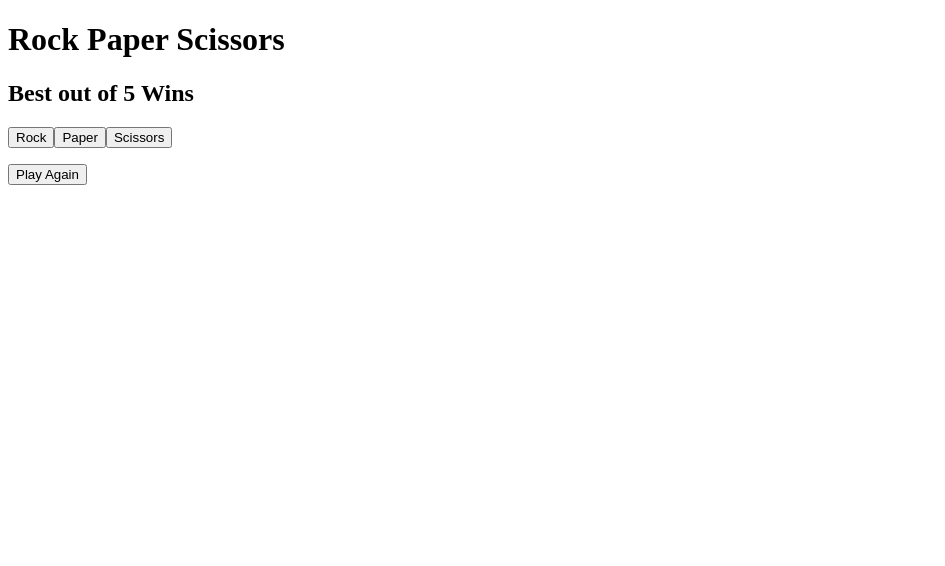
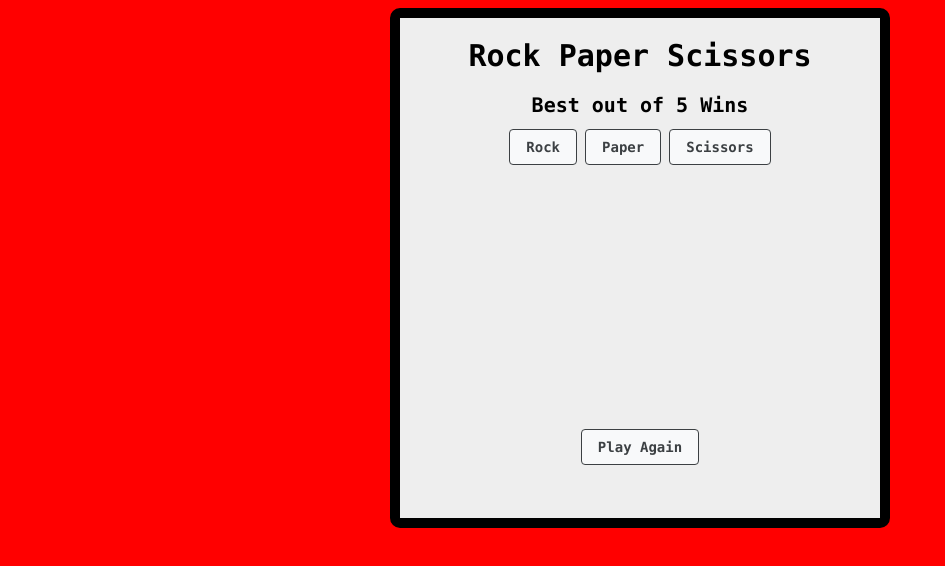
Before and after one commit to bigherve/project_rock_paper_scissors_2.0, a plain HTML site: page index.html in a window 1280 px wide. Shown: the whole page, without its empty margins (0-945 px from the left). Drawn offline with Linux system fonts and the light colour scheme.

Commit message:
Add some needed style in the styyle.css file

```diff
--- a/index.html
+++ b/index.html
@@ -13,7 +13,7 @@
     <div id="container">
         <div id="header">
             <h1 id="headline">Rock Paper Scissors</h1>
-            <h2>Best out of 5 Wins</h2>
+            <h2 id="headline2">Best out of 5 Wins</h2>
         </div>
 
         <div id="btns">
--- a/script.js
+++ b/script.js
@@ -12,6 +12,10 @@ function getPcChoice() {
 function disableButtons() {
     buttons.forEach((off) => {
         off.disabled = true;
+    });
+
+    buttons.forEach((btn) => {
+        btn.style.color = '#f8f9fa';
     });
 }
 
--- a/style.css
+++ b/style.css
@@ -0,0 +1,67 @@
+* {
+    font-family: monaco;
+    font-weight: bold;
+    font-size: 20px;
+    box-sizing: border-box;
+}
+
+body {
+    background: #f00;
+}
+
+#container {
+    display: grid;
+    width: 500px;
+    justify-content: center;
+    align-content: center;
+    text-align: center;
+    border: 10px solid #000;
+    background-color: #eee;
+    border-radius: 10px;
+    margin-left: auto;
+    margin-right: auto;
+    grid-template-rows: repeat(5, 100px);
+    grid-template-areas: 'h1' 'h2' 'results' 'btn' 'playagain';
+}
+
+button {
+    background-color: #f8f9fa;
+    border: 1px solid #3c4043;
+    border-radius: 4px;
+    color: #3c4043;
+    font-size: 14px;
+    margin: 11px 4px;
+    padding: 0 16px;
+    line-height: 27px;
+    height: 36px;
+    min-width: 54px;
+    text-align: center;
+}
+
+button:hover {
+    box-shadow: 0 1px 1px rgba(0, 0, 0, 0.5);
+    background-color: #222323;
+    border: 1px solid #222323;
+    color: #aaa;
+}
+
+#headline {
+    grid-area: h1;
+    font-size: 30px;
+}
+
+#headline2 {
+    grid-area: h2;
+}
+
+#buttons {
+    grid-area: btn;
+}
+
+#output {
+    grid-area: results;
+}
+
+#play-again {
+    grid-area: playagain;
+}
```
